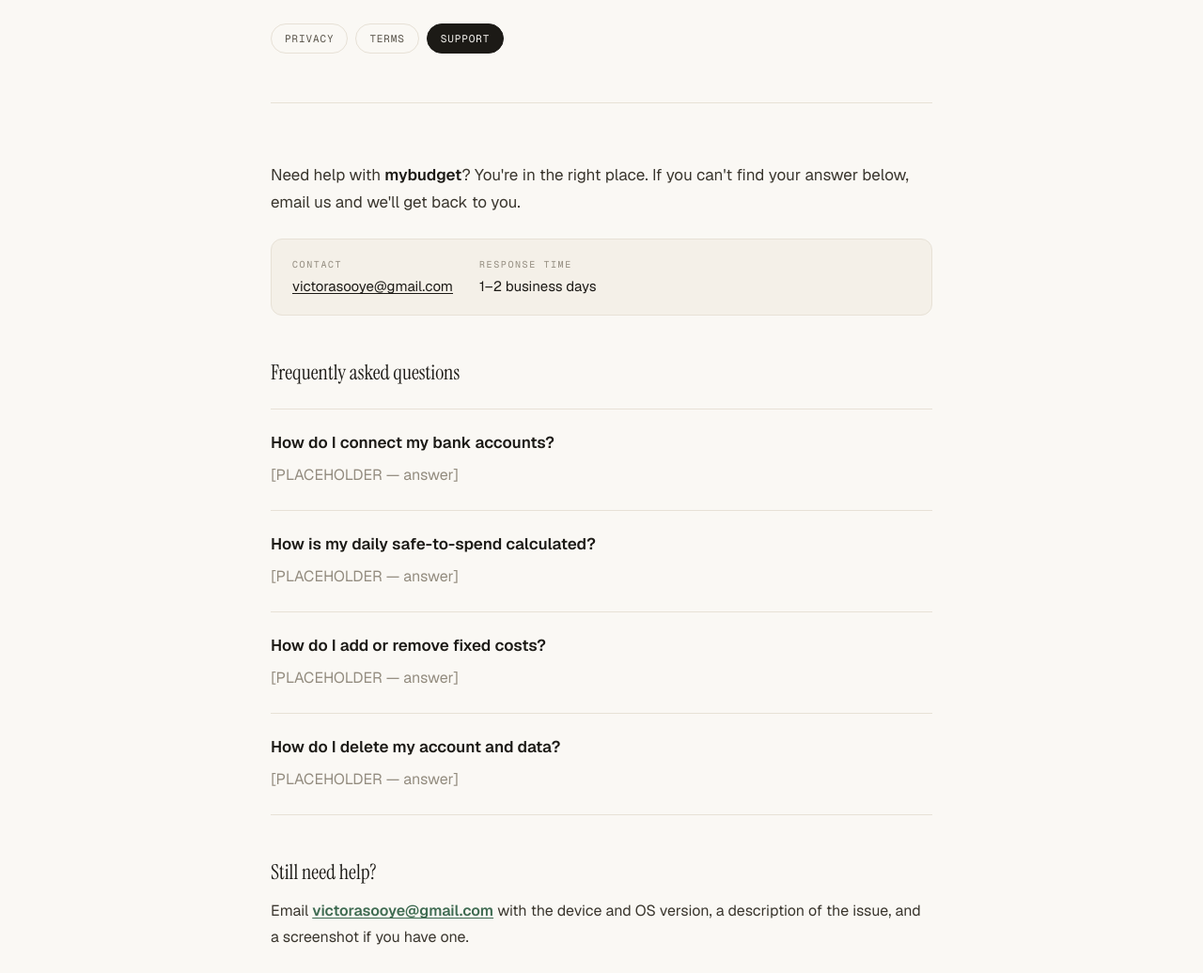
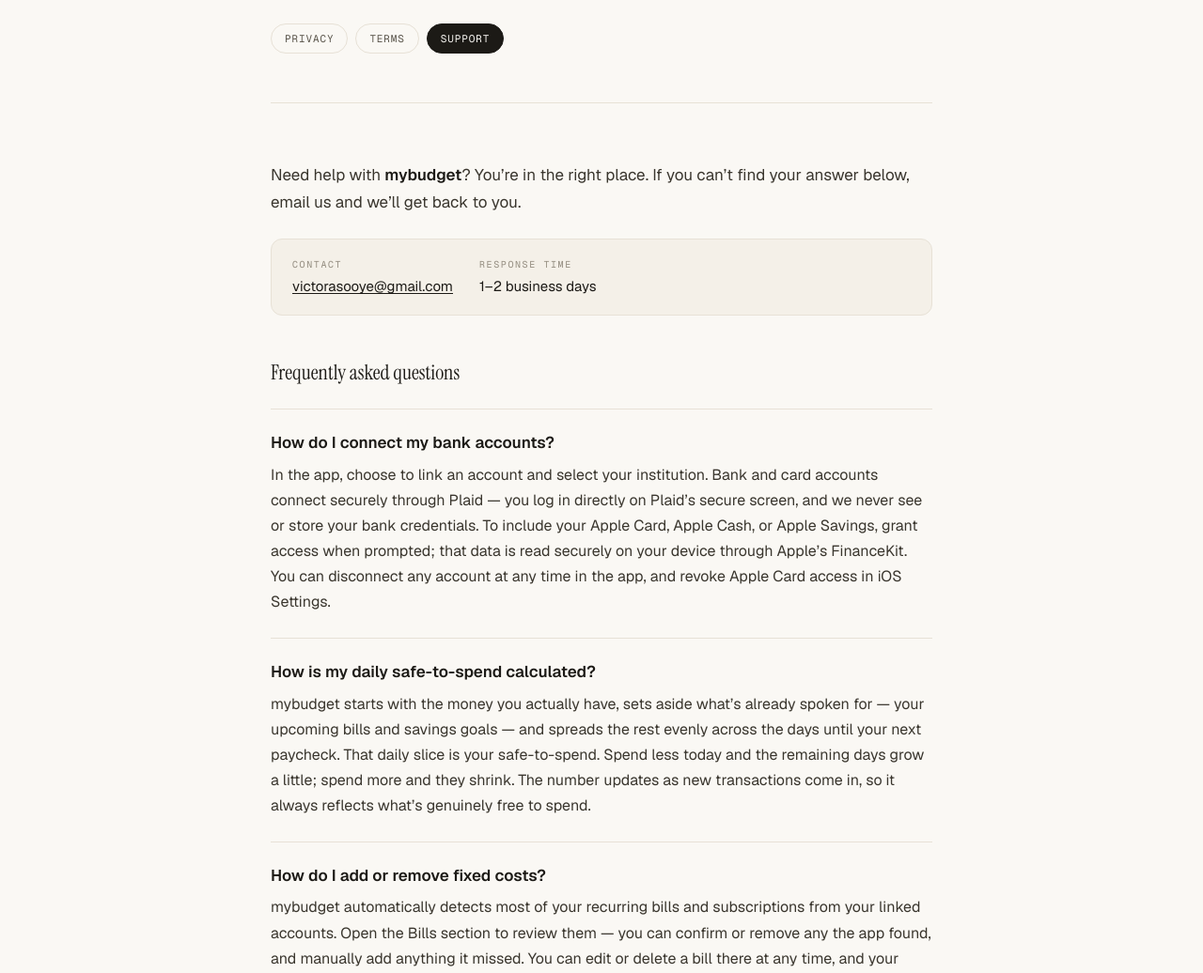
Before and after one commit to VictorAsooye/clicklysite, a plain HTML site: page mybudget/support.dc.html in a window 1280 px wide. Shown: the part 264-1300 px from the top of the page at 94% size. Drawn offline with nearby package versions, Linux system fonts and the light colour scheme.

Commit message:
Fix HTML entities and update FAQ content

```diff
--- a/mybudget/support.dc.html
+++ b/mybudget/support.dc.html
@@ -66,7 +66,7 @@ a{color:inherit;text-decoration:none;}
 
 <div style="margin-top:clamp(36px,5vw,52px);border-top:1px solid var(--line);padding-top:clamp(32px,4vw,44px);">
 
-<p style="margin:18px 0 0;font-size:17px;line-height:1.7;color:var(--read);">Need help with <strong style="font-weight:600;color:var(--ink);">mybudget</strong>? You're in the right place. If you can't find your answer below, email us and we'll get back to you.</p>
+<p style="margin:18px 0 0;font-size:17px;line-height:1.7;color:var(--read);">Need help with <strong style="font-weight:600;color:var(--ink);">mybudget</strong>? You&rsquo;re in the right place. If you can&rsquo;t find your answer below, email us and we&rsquo;ll get back to you.</p>
 
 <div style="margin:24px 0 8px;padding:20px 22px;background:var(--paper-2);border:1px solid var(--line);border-radius:12px;display:flex;flex-wrap:wrap;gap:8px 28px;">
 <div>
@@ -78,27 +78,29 @@ a{color:inherit;text-decoration:none;}
 <span style="font-size:15px;color:var(--ink);">1&ndash;2 business days</span>
 </div>
 </div>
+
 <h2 style="margin:48px 0 8px;font-size:22px;font-weight:400;font-family:'Instrument Serif',Georgia,serif;line-height:1.2;color:var(--ink);">Frequently asked questions</h2>
 <div style="margin-top:24px;display:flex;flex-direction:column;">
 <div style="border-top:1px solid var(--line);padding:24px 0;">
 <h3 style="margin:0 0 9px;font-size:17px;font-weight:600;line-height:1.35;color:var(--ink);">How do I connect my bank accounts?</h3>
-<p style="margin:0;font-size:16px;line-height:1.7;color:var(--ink-3);">[PLACEHOLDER &mdash; answer]</p>
+<p style="margin:0;font-size:16px;line-height:1.7;color:var(--read);">In the app, choose to link an account and select your institution. Bank and card accounts connect securely through Plaid &mdash; you log in directly on Plaid&rsquo;s secure screen, and we never see or store your bank credentials. To include your Apple Card, Apple Cash, or Apple Savings, grant access when prompted; that data is read securely on your device through Apple&rsquo;s FinanceKit. You can disconnect any account at any time in the app, and revoke Apple Card access in iOS Settings.</p>
 </div>
 <div style="border-top:1px solid var(--line);padding:24px 0;">
 <h3 style="margin:0 0 9px;font-size:17px;font-weight:600;line-height:1.35;color:var(--ink);">How is my daily safe-to-spend calculated?</h3>
-<p style="margin:0;font-size:16px;line-height:1.7;color:var(--ink-3);">[PLACEHOLDER &mdash; answer]</p>
+<p style="margin:0;font-size:16px;line-height:1.7;color:var(--read);">mybudget starts with the money you actually have, sets aside what&rsquo;s already spoken for &mdash; your upcoming bills and savings goals &mdash; and spreads the rest evenly across the days until your next paycheck. That daily slice is your safe-to-spend. Spend less today and the remaining days grow a little; spend more and they shrink. The number updates as new transactions come in, so it always reflects what&rsquo;s genuinely free to spend.</p>
 </div>
 <div style="border-top:1px solid var(--line);padding:24px 0;">
 <h3 style="margin:0 0 9px;font-size:17px;font-weight:600;line-height:1.35;color:var(--ink);">How do I add or remove fixed costs?</h3>
-<p style="margin:0;font-size:16px;line-height:1.7;color:var(--ink-3);">[PLACEHOLDER &mdash; answer]</p>
+<p style="margin:0;font-size:16px;line-height:1.7;color:var(--read);">mybudget automatically detects most of your recurring bills and subscriptions from your linked accounts. Open the Bills section to review them &mdash; you can confirm or remove any the app found, and manually add anything it missed. You can edit or delete a bill there at any time, and your daily number updates to match.</p>
 </div>
 <div style="border-top:1px solid var(--line);border-bottom:1px solid var(--line);padding:24px 0;">
 <h3 style="margin:0 0 9px;font-size:17px;font-weight:600;line-height:1.35;color:var(--ink);">How do I delete my account and data?</h3>
-<p style="margin:0;font-size:16px;line-height:1.7;color:var(--ink-3);">[PLACEHOLDER &mdash; answer]</p>
+<p style="margin:0;font-size:16px;line-height:1.7;color:var(--read);">You can delete your account and associated data at any time directly in the app, under Settings. This removes your personal and financial data from our active systems (any residual copies in backups are overwritten within a limited period). If you&rsquo;d rather not delete your whole account, you can also disconnect individual linked accounts instead.</p>
 </div>
 </div>
+
 <h2 style="margin:48px 0 14px;font-size:22px;font-weight:400;font-family:'Instrument Serif',Georgia,serif;line-height:1.2;color:var(--ink);">Still need help?</h2>
-<p style="margin:0 0 14px;font-size:16px;line-height:1.72;color:var(--read);">Email <a href="mailto:victorasooye@gmail.com" style="color:var(--app);font-weight:600;text-decoration:underline;text-underline-offset:2px;">victorasooye@gmail.com</a> with the device and OS version, a description of the issue, and a screenshot if you have one.</p>
+<p style="margin:0 0 14px;font-size:16px;line-height:1.72;color:var(--read);">Email <a href="mailto:victorasooye@gmail.com" style="color:var(--app);font-weight:600;text-decoration:underline;text-underline-offset:2px;">victorasooye@gmail.com</a> with your device and OS version, a description of the issue, and a screenshot if you have one.</p>
 
 </div>
 </main>
@@ -110,7 +112,7 @@ a{color:inherit;text-decoration:none;}
 <span style="font-family:'Geist Mono',ui-monospace,monospace;font-size:10px;letter-spacing:0.22em;text-transform:uppercase;color:var(--ink-3);">LLC</span>
 </a>
 <div style="display:flex;flex-wrap:wrap;gap:8px 22px;font-family:'Geist Mono',ui-monospace,monospace;font-size:11px;letter-spacing:0.06em;color:var(--ink-3);">
-<span>© 2026 Clickly LLC</span>
+<span>&copy; 2026 Clickly LLC</span>
 <a href="mailto:victorasooye@gmail.com" style="transition:color .2s;" style-hover="color:var(--ink);">victorasooye@gmail.com</a>
 </div>
 </div>
```
